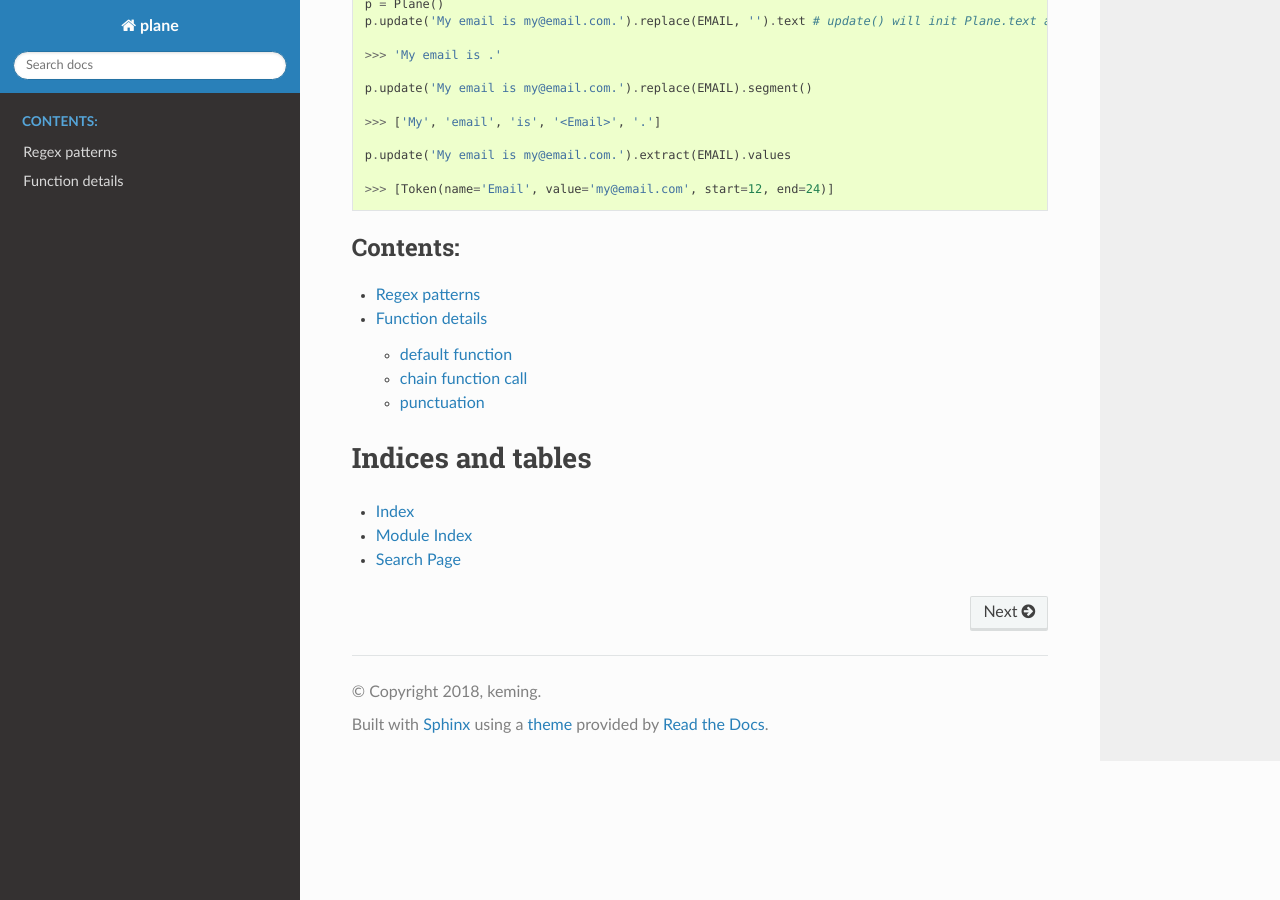
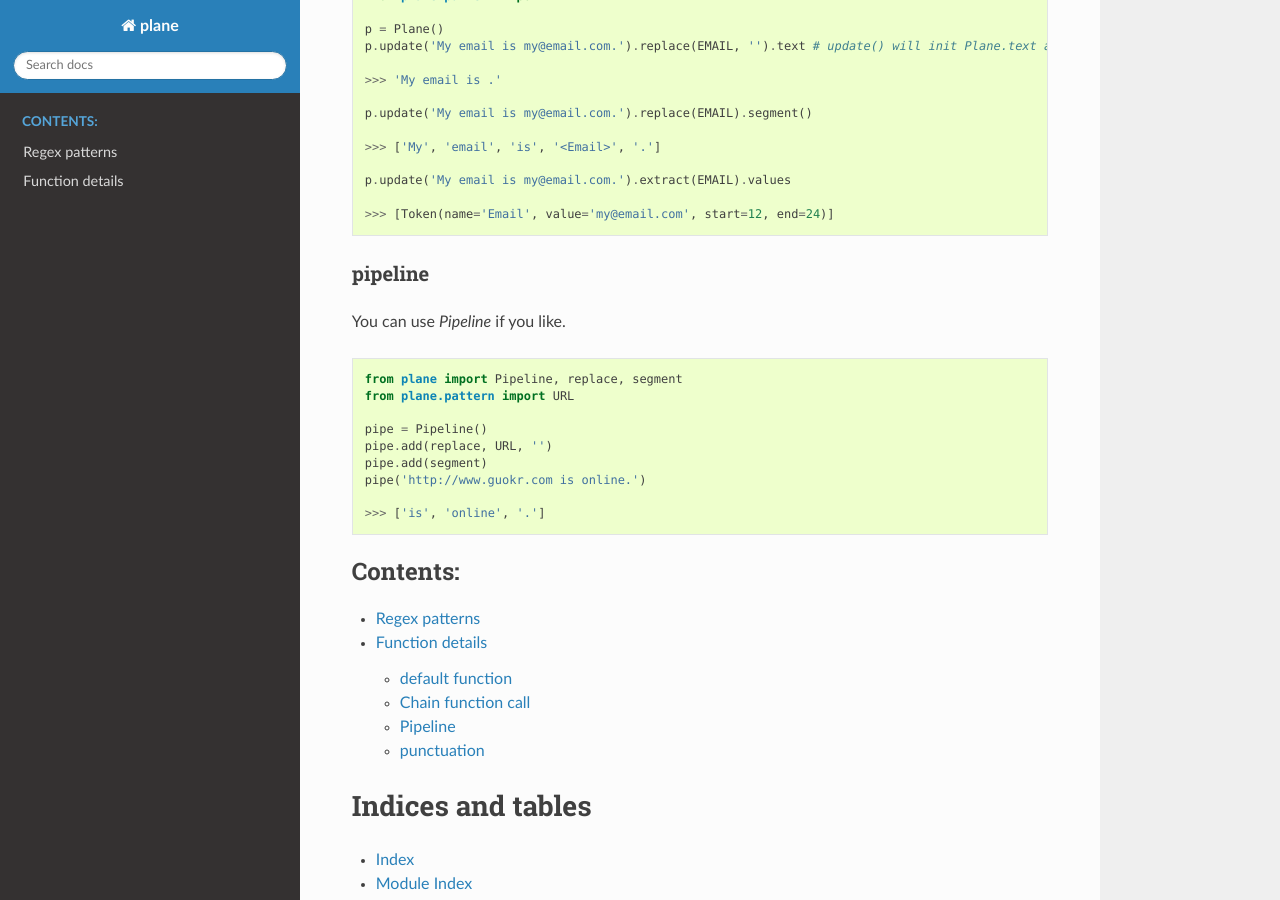
Before and after one commit to kemingy/Plane, a Sphinx documentation site: the page built from docs/source/index.rst, in a window 1280 px wide and 900 px high, scrolled down 2475 px. Built offline with Sphinx 7.4.7 and the Read the Docs theme 2.0.0, drawn with Linux system fonts in a browser that asks for light colours; some of the changed text lies outside the part shown.

Commit message:
update docs, fix issue #1

```diff
--- a/docs/source/index.rst
+++ b/docs/source/index.rst
@@ -22,6 +22,7 @@ Features
 * extract, replace patterns
 * segment sentence
 * chain function calls: :class:`plane.plane.Plane`
+* pipeline: :class:`plane.pipeline.Pipeline`
 
 
 Why we need this?
@@ -128,6 +129,23 @@ chain function calls
     >>> [Token(name='Email', value='my@email.com', start=12, end=24)]
 
 
+pipeline
+~~~~~~~~~~~~~~~~
+
+You can use `Pipeline` if you like.
+
+::
+
+    from plane import Pipeline, replace, segment
+    from plane.pattern import URL
+
+    pipe = Pipeline()
+    pipe.add(replace, URL, '')
+    pipe.add(segment)
+    pipe('http://www.guokr.com is online.')
+
+    >>> ['is', 'online', '.']
+
 
 .. toctree::
    :maxdepth: 2
```
Also changed, not shown: docs/source/details.rst (+9 -2 lines), 1 other file.
